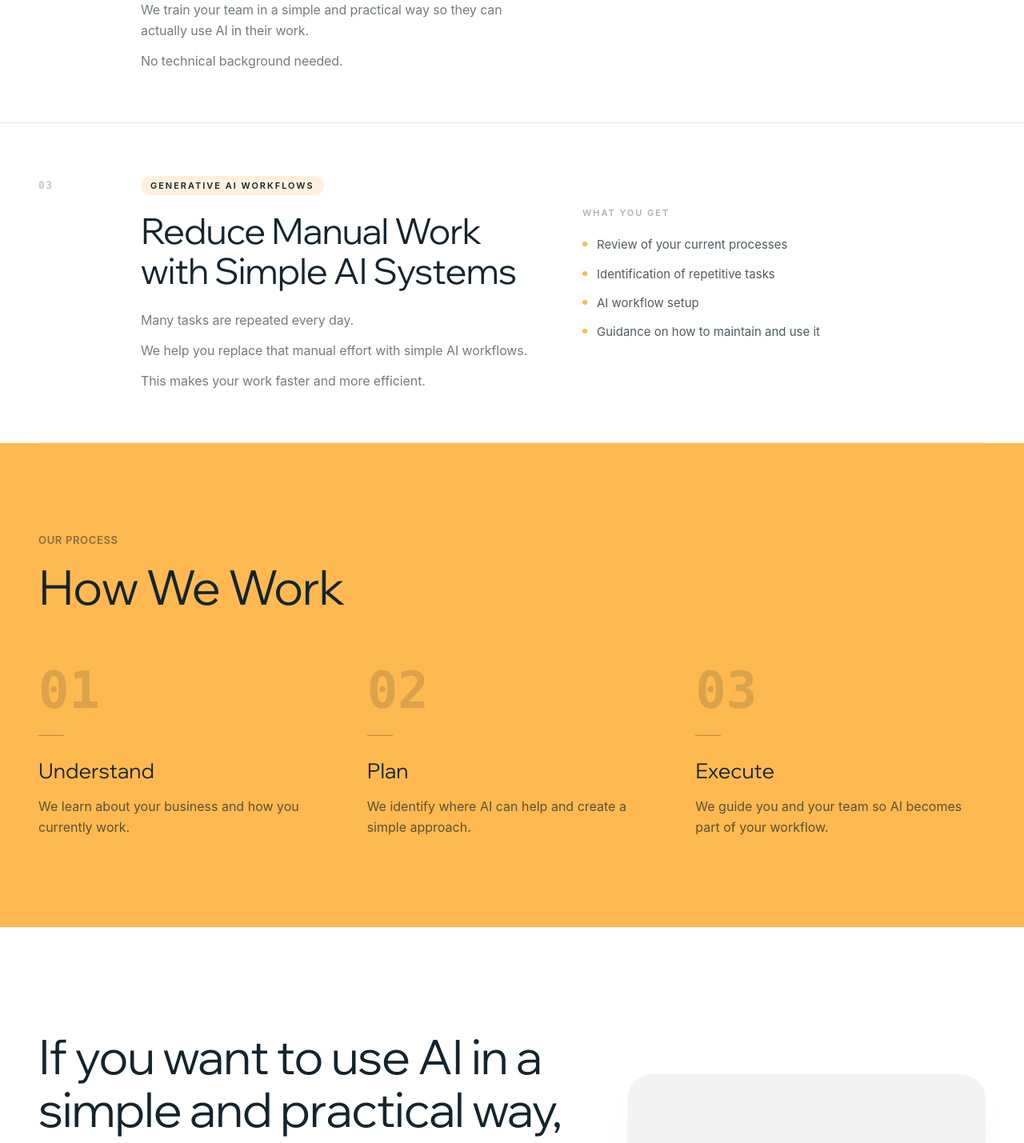
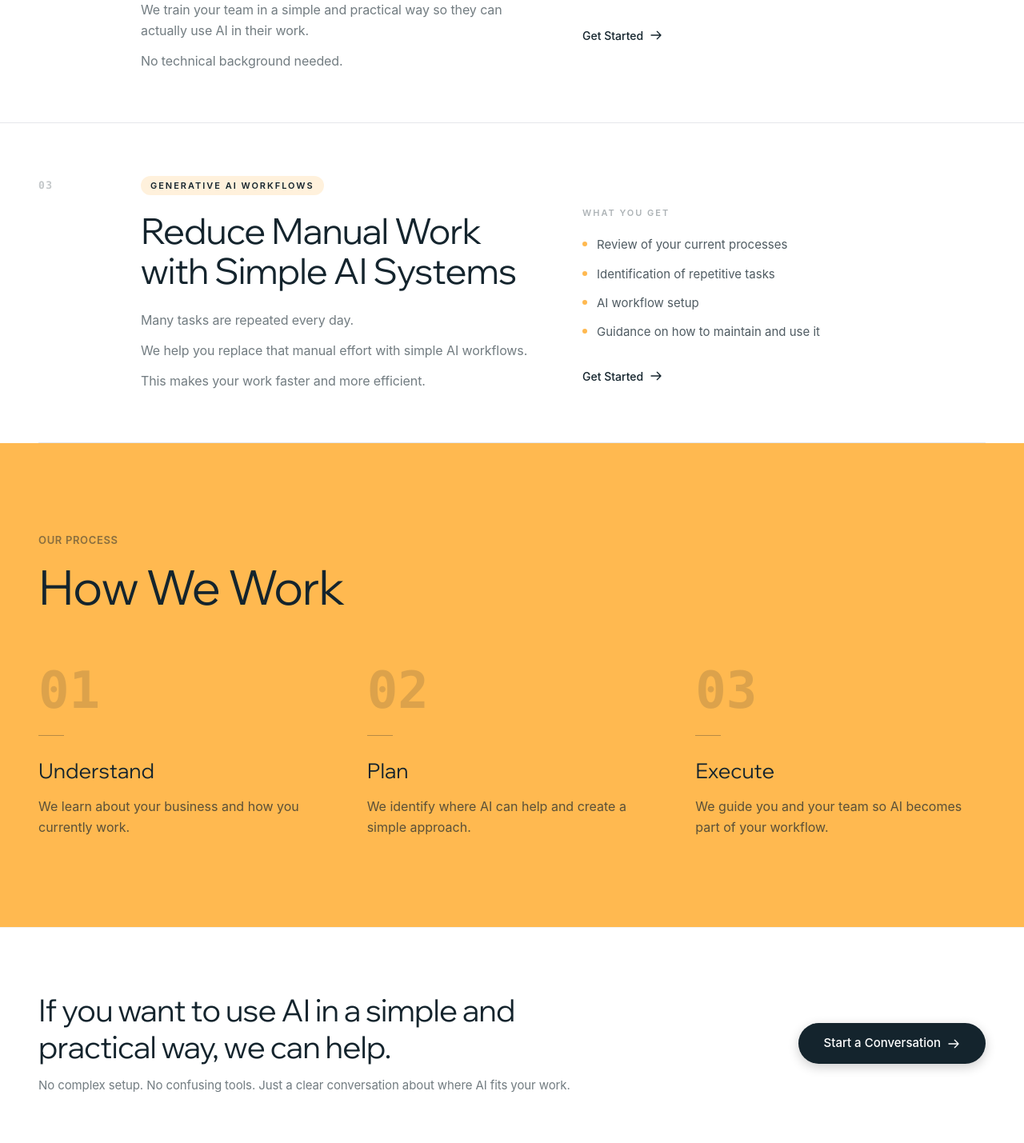
Before and after one commit to hetashridk/cph-new, a React (Vite) app: page /services in a window 1280 px wide. Shown: the part 1332-2761 px from the top of the page at 80% size. Built offline with nearby package versions, Linux system fonts and the light colour scheme; a web font is replaced by a local one.

Commit message:
Some small commits

```diff
--- a/src/App.jsx
+++ b/src/App.jsx
@@ -1,6 +1,7 @@
 import React, { useState } from 'react';
 import { BrowserRouter as Router, Routes, Route } from 'react-router-dom';
 import Navbar from './components/Navbar';
+import CTASection from './components/CTASection';
 import Contact from './components/Contact';
 import ContactModal from './components/ContactModal';
 import Home from './pages/Home';
@@ -29,6 +30,7 @@ function App() {
               <Route path="/accessibility-statement" element={<AccessibilityStatement />} />
             </Routes>
           </main>
+          <CTASection />
           <Contact />
         </div>
       </Router>
--- /dev/null
+++ b/src/components/CTASection.jsx
@@ -0,0 +1,59 @@
+import React from 'react';
+import { motion } from 'framer-motion';
+import { useModal } from '../context/ModalContext';
+
+const containerVariants = {
+  hidden: { opacity: 0 },
+  visible: { opacity: 1, transition: { staggerChildren: 0.12, delayChildren: 0.1 } }
+};
+
+const itemVariants = {
+  hidden: { opacity: 0, y: 30 },
+  visible: { opacity: 1, y: 0, transition: { duration: 0.8, ease: [0.25, 0.4, 0.25, 1] } }
+};
+
+const CTASection = () => {
+  const openModal = useModal();
+
+  return (
+    <section className="py-16 md:py-20 bg-white border-t border-[#14242D]/5">
+      <div className="max-w-[1400px] mx-auto px-6 sm:px-12 w-full">
+        <motion.div
+          variants={containerVariants}
+          initial="hidden"
+          whileInView="visible"
+          viewport={{ once: true, margin: '-60px' }}
+          className="flex flex-col md:flex-row md:items-center md:justify-between gap-8"
+        >
+          <div className="flex flex-col gap-3 max-w-2xl">
+            <motion.h2
+              variants={itemVariants}
+              className="text-[1.6rem] md:text-[2rem] lg:text-[2.4rem] font-normal leading-[1.2] text-[#14242D]"
+              style={{ letterSpacing: '-0.02em', fontFamily: "'Wix Madefor Display', sans-serif" }}
+            >
+              If you want to use AI in a simple and practical way, we can help.
+            </motion.h2>
+            <motion.p variants={itemVariants} className="text-[15px] text-[#14242D]/60 leading-relaxed" style={{ letterSpacing: '-0.1px' }}>
+              No complex setup. No confusing tools. Just a clear conversation about where AI fits your work.
+            </motion.p>
+          </div>
+          <motion.div variants={itemVariants} className="flex-shrink-0">
+            <motion.button
+              onClick={openModal}
+              whileHover={{ y: -4, boxShadow: '0 10px 30px rgba(255,185,80,0.5)' }}
+              whileTap={{ scale: 0.95 }}
+              className="px-8 py-3.5 rounded-full bg-[#14242D] hover:bg-[#ffb950] text-white hover:text-[#14242D] font-medium text-[15px] transition-colors duration-300 shadow-[0_4px_14px_0_rgba(0,0,0,0.2)] flex items-center gap-2 group w-max"
+            >
+              Start a Conversation
+              <svg className="w-4 h-4 group-hover:translate-x-1 transition-transform duration-300" fill="none" stroke="currentColor" viewBox="0 0 24 24">
+                <path strokeLinecap="round" strokeLinejoin="round" strokeWidth={2} d="M14 5l7 7m0 0l-7 7m7-7H3" />
+              </svg>
+            </motion.button>
+          </motion.div>
+        </motion.div>
+      </div>
+    </section>
+  );
+};
+
+export default CTASection;
--- a/src/components/HomeAbout.jsx
+++ b/src/components/HomeAbout.jsx
@@ -3,7 +3,7 @@ import { motion } from 'framer-motion';
 
 const HomeAbout = () => {
   return (
-    <section className="pt-24 md:pt-28 pb-12 bg-[#fafafa]">
+    <section className="py-24 md:py-32 bg-[#fafafa]">
       <div className="max-w-[1400px] mx-auto px-6 sm:px-12 w-full">
 
         {/* Section Title */}
--- a/src/components/Services.jsx
+++ b/src/components/Services.jsx
@@ -1,7 +1,9 @@
 import React, { useState } from 'react';
 import { motion } from 'framer-motion';
+import { useModal } from '../context/ModalContext';
 
 const Services = () => {
+  const openModal = useModal();
   const [hoveredIndex, setHoveredIndex] = useState(null);
 
   const servicesData = [
@@ -106,10 +108,17 @@ const Services = () => {
 
                     </div>
 
-                    <div className="relative z-10 w-full mt-auto">
+                    <div className="relative z-10 w-full mt-auto flex flex-col gap-6">
                       <p className="text-[#14242D] text-[15px] lg:text-[16px] leading-relaxed font-normal" style={{ letterSpacing: '-0.16px' }}>
                         {service.description}
                       </p>
+                      <button
+                        onClick={openModal}
+                        className="self-start flex items-center gap-2 text-[14px] font-medium text-[#14242D] group/btn hover:text-[#ffb950] transition-colors duration-300"
+                      >
+                        Get Started
+                        <svg className="w-4 h-4 group-hover/btn:translate-x-1 transition-transform duration-300" fill="none" stroke="currentColor" viewBox="0 0 24 24"><path strokeLinecap="round" strokeLinejoin="round" strokeWidth={2} d="M14 5l7 7m0 0l-7 7m7-7H3" /></svg>
+                      </button>
                     </div>
 
                   </div>
--- a/src/pages/ServicesPage.jsx
+++ b/src/pages/ServicesPage.jsx
@@ -159,7 +159,8 @@ const ServicesPage = () => {
               </div>
 
               {/* Right — What you get */}
-              <div className="lg:pt-10">
+              <div className="lg:pt-10 flex flex-col gap-8">
+                <div>
                   <p className="text-[11px] font-semibold text-[#14242D]/35 uppercase tracking-[0.18em] mb-5">
                     What you get
                   </p>
@@ -171,6 +172,14 @@ const ServicesPage = () => {
                       </li>
                     ))}
                   </ul>
+                </div>
+                <button
+                  onClick={openModal}
+                  className="self-start flex items-center gap-2 text-[14px] font-medium text-[#14242D] group/btn hover:text-[#ffb950] transition-colors duration-300"
+                >
+                  Get Started
+                  <svg className="w-4 h-4 group-hover/btn:translate-x-1 transition-transform duration-300" fill="none" stroke="currentColor" viewBox="0 0 24 24"><path strokeLinecap="round" strokeLinejoin="round" strokeWidth={2} d="M14 5l7 7m0 0l-7 7m7-7H3" /></svg>
+                </button>
               </div>
             </motion.div>
           ))}
@@ -223,61 +232,6 @@ const ServicesPage = () => {
         </div>
       </section>
 
-      {/* ── CTA ── */}
-      <section className="py-24 md:py-32 bg-white border-t border-[#14242D]/5">
-        <div className="max-w-[1400px] mx-auto px-6 sm:px-12 w-full">
-          <div className="flex flex-col lg:grid lg:grid-cols-[1.5fr_1fr] gap-12 lg:gap-16 items-center">
-
-            {/* Left — Text */}
-            <motion.div
-              variants={containerVariants}
-              initial="hidden"
-              whileInView="visible"
-              viewport={{ once: true, margin: '-80px' }}
-              className="flex flex-col gap-6"
-            >
-              <motion.h2
-                variants={itemVariants}
-                className="text-[2.5rem] md:text-[3.5rem] lg:text-[60px] font-normal leading-[1.1] text-[#14242D]"
-                style={{ letterSpacing: '-0.02em', fontFamily: "'Wix Madefor Display', sans-serif" }}
-              >
-                If you want to use AI in a simple and practical way, we can help.
-              </motion.h2>
-              <motion.p variants={itemVariants} className="text-[16px] md:text-[18px] text-[#14242D]/70 leading-relaxed max-w-xl" style={{ letterSpacing: '-0.16px' }}>
-                No complex setup. No confusing tools. Just a clear conversation about your business and where AI can make your work easier.
-              </motion.p>
-              <motion.div variants={itemVariants}>
-                <motion.button
-                  onClick={openModal}
-                  whileHover={{ y: -4, boxShadow: '0 10px 30px rgba(255,185,80,0.5)' }}
-                  whileTap={{ scale: 0.95 }}
-                  className="px-10 py-4 rounded-full bg-[#14242D] hover:bg-[#ffb950] text-[#F8F6F5] hover:text-[#14242D] font-normal transition-colors duration-300 shadow-[0_4px_14px_0_rgba(0,0,0,0.2)] flex items-center gap-2 group w-max"
-                >
-                  Start a Conversation
-                  <svg className="w-4 h-4 group-hover:translate-x-1 transition-transform duration-300" fill="none" stroke="currentColor" viewBox="0 0 24 24">
-                    <path strokeLinecap="round" strokeLinejoin="round" strokeWidth={2} d="M14 5l7 7m0 0l-7 7m7-7H3" />
-                  </svg>
-                </motion.button>
-              </motion.div>
-            </motion.div>
-
-            {/* Right — Video placeholder */}
-            <motion.div
-              initial={{ opacity: 0, y: 30 }}
-              whileInView={{ opacity: 1, y: 0 }}
-              viewport={{ once: true, margin: '-80px' }}
-              transition={{ duration: 0.8, ease: [0.25, 0.4, 0.25, 1], delay: 0.15 }}
-              className="w-full aspect-video bg-[#14242D]/5 relative overflow-hidden rounded-[2rem] shadow-2xl shadow-[#14242D]/5 group"
-            >
-              <div className="absolute inset-0 flex items-center justify-center text-[#14242D]/40 font-medium tracking-widest text-sm uppercase group-hover:scale-105 transition-transform duration-700">
-                [ Video Placeholder ]
-              </div>
-            </motion.div>
-
-          </div>
-        </div>
-      </section>
-
     </div>
   );
 };
```
Lines whose indentation alone changed are shown as unchanged.
